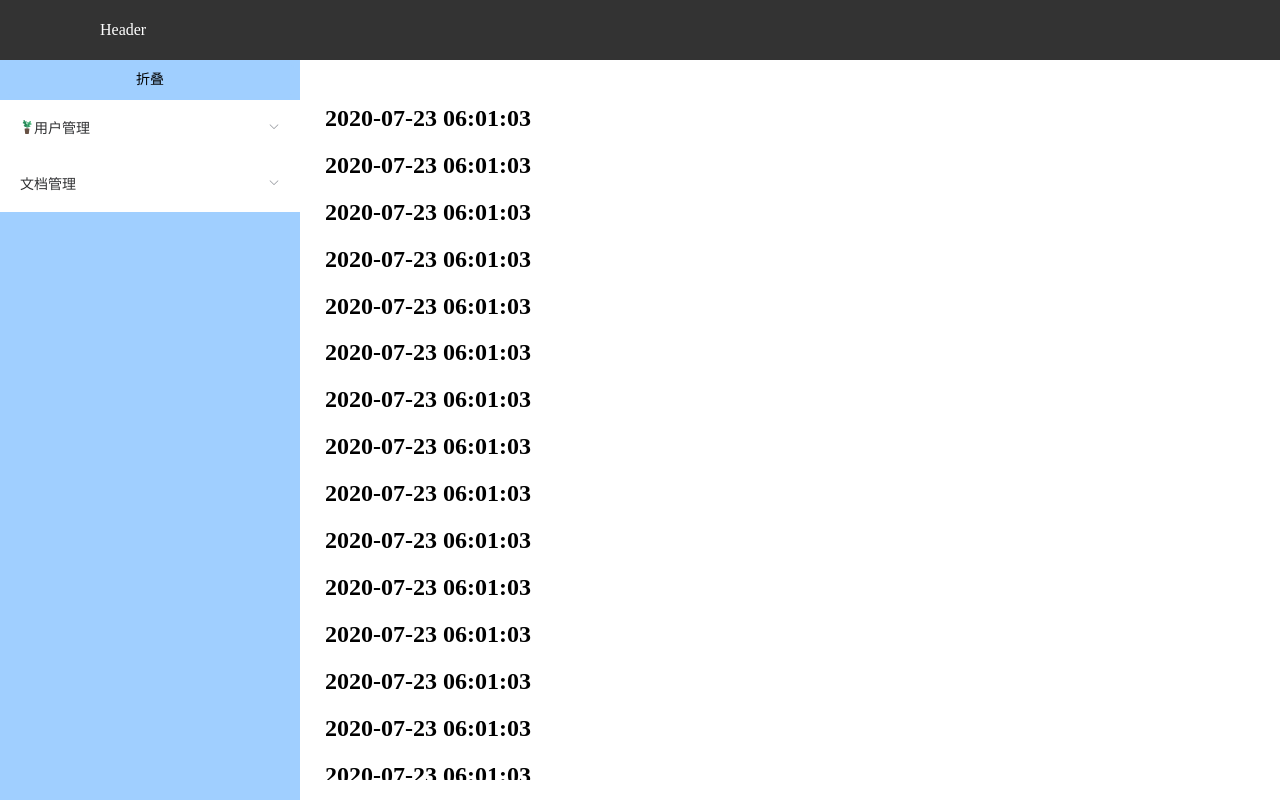
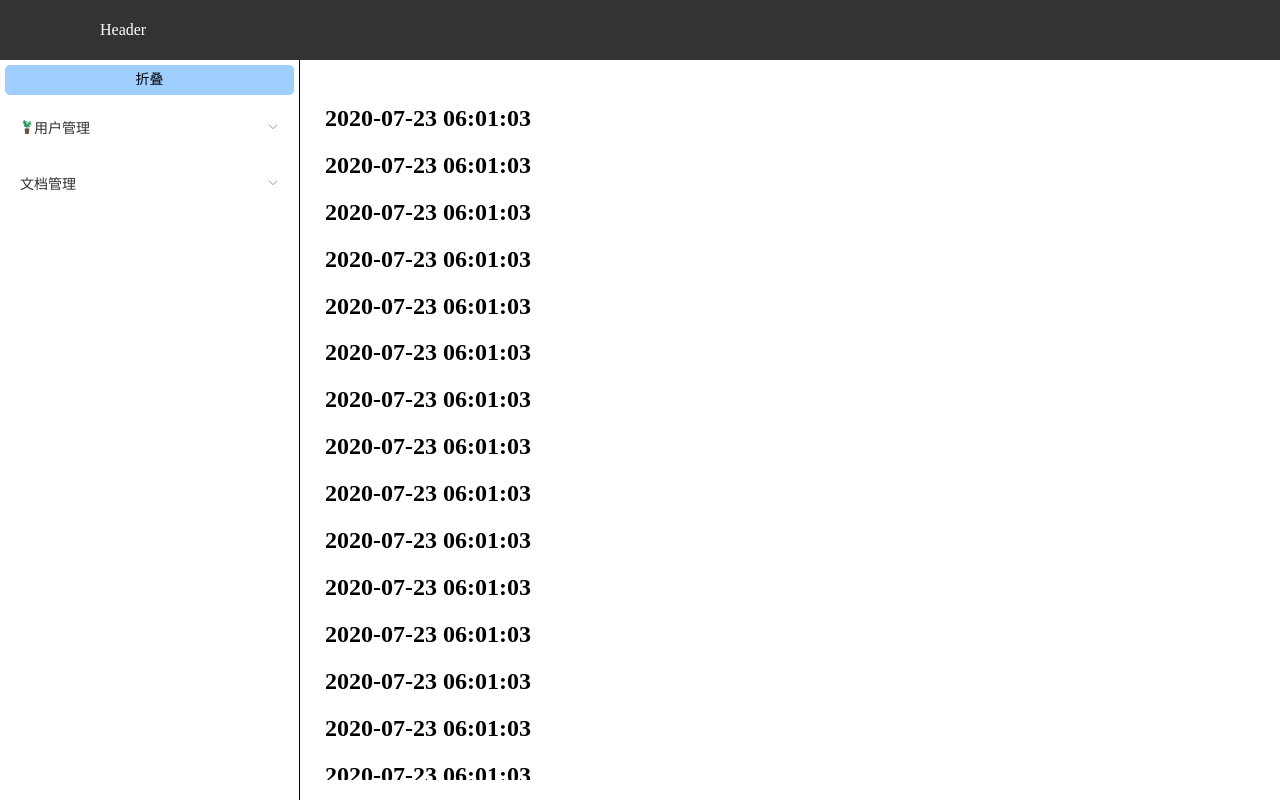
Before and after one commit to lwj1426282929/vue-cli3-seed, a Vue app: page / in a window 1280 px wide. Built offline with nearby package versions, Linux system fonts and the light colour scheme.

Commit message:
修改样式

```diff
--- a/src/layout/components/slidebar.vue
+++ b/src/layout/components/slidebar.vue
@@ -49,7 +49,8 @@ export default {
   // box-sizing: border-box;
   display: flex;
   flex-direction: column;
-  background: #a0cfff;
+  // background: #a0cfff;
+  border-right: 1px solid;
 
   .btn-collpase {
     height: 30px;
--- a/src/layout/index.vue
+++ b/src/layout/index.vue
@@ -41,10 +41,6 @@ export default {
 .warp {
   height: calc(100vh - 60px);
 
-  .el-aside {
-    height: 100%;
-  }
-
   .el-main {
     display: flex;
     flex-direction: column;
```
